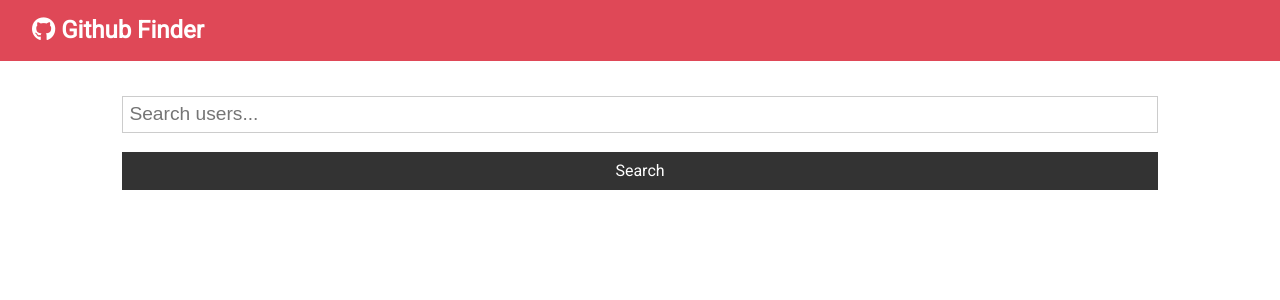
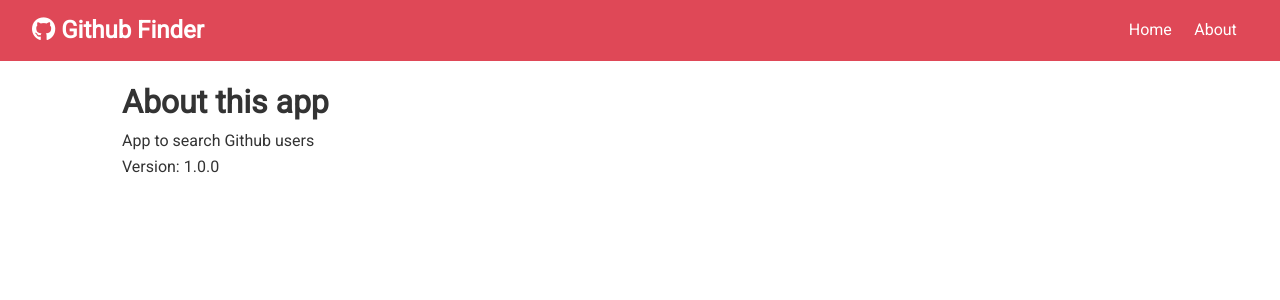
Before and after one commit to Wachrip/github-finder, a React (Create React App) app: page /about in a window 1280 px wide. Shown: the top 300 px of the page. Built offline with nearby package versions, Linux system fonts and the light colour scheme.

Commit message:
added router

```diff
--- a/package.json
+++ b/package.json
@@ -6,6 +6,7 @@
     "axios": "^0.19.0",
     "react": "^16.10.2",
     "react-dom": "^16.10.2",
+    "react-router-dom": "^5.1.2",
     "react-scripts": "3.2.0"
   },
   "scripts": {
--- a/src/App.js
+++ b/src/App.js
@@ -1,14 +1,18 @@
-import React, { Component } from 'react';
+import React, { Component, Fragment } from 'react';
+import { BrowserRouter as Router, Switch, Route } from 'react-router-dom'
 import axios from 'axios'
 import './App.css';
 import Navbar from './components/layout/Navbar'
 import Users from './components/users/Users'
 import Search from './components/users/Search'
+import Alert from './components/layout/Alert'
+import About from './components/pages/About'
 
 class App extends Component {
   state = {
     users: [],
-    loading: false
+    loading: false,
+    alert: null
   }
 
   searchUsers = async (text) => {
@@ -21,19 +25,37 @@ class App extends Component {
 
   clearUsers = () => this.setState({ users: [], loading: false})
 
+  setAlert = (msg, type) => {
+    this.setState({ alert: { msg: msg, type: type } })
+
+    setTimeout(() => this.setState({ alert: null }), 5000)
+  }
+
   render() {
     const { loading, users } = this.state
     return (
+      <Router>
         <div className='App'>
             <Navbar />
             <div className="container">
+              <Alert alert={this.state.alert}/>
+              <Switch>
+                <Route exact path='/' render={props => (
+                  <Fragment>
                     <Search
                     searchUsers={this.searchUsers}
                     clearUsers={ this.clearUsers }
-            showClear={ users.length > 0 ? true : false }/>
+                    showClear={ users.length > 0 ? true : false }
+                    setAlert={this.setAlert}/>
+
                     <Users loading={ loading } users={ users }/>
+                  </Fragment>
+                )} />
+                <Route exact path='/about' component={About}/>
+              </Switch>
             </div>
         </div>
+      </Router>
     );
   }
 }
--- /dev/null
+++ b/src/components/layout/Alert.js
@@ -0,0 +1,13 @@
+import React from 'react'
+
+const Alert = ({ alert }) => {
+  return (
+    alert !== null && (
+      <div className={`alert alert-${alert.type}`}>
+        <i className="fas fa-info-circle"/> {alert.msg}
+      </div>
+    )
+  )
+}
+
+export default Alert
--- a/src/components/layout/Navbar.js
+++ b/src/components/layout/Navbar.js
@@ -1,5 +1,6 @@
 import React from 'react'
 import PropTypes from 'prop-types'
+import { Link } from 'react-router-dom'
 
 const Navbar = ({ icon, title }) => {
     return (
@@ -7,6 +8,14 @@ const Navbar = ({ icon, title }) => {
         <h1>
           <i className={icon}/> {title}
         </h1>
+        <ul>
+          <li>
+            <Link to ='/'>Home</Link>
+          </li>
+          <li>
+            <Link to='/about'>About</Link>
+          </li>
+        </ul>
       </nav>
     )
 }
--- /dev/null
+++ b/src/components/pages/About.js
@@ -0,0 +1,13 @@
+import React, {Fragment} from 'react'
+
+const About = () => {
+  return (
+    <Fragment>
+      <h1>About this app</h1>
+      <p>App to search Github users</p>
+      <p>Version: 1.0.0</p>
+    </Fragment>
+  )
+}
+
+export default About
--- a/src/components/users/Search.js
+++ b/src/components/users/Search.js
@@ -10,14 +10,20 @@ export class Search extends Component {
     searchUsers: PropTypes.func.isRequired,
     clearUsers: PropTypes.func.isRequired,
     showClear: PropTypes.bool.isRequired,
+    setAlert: PropTypes.func.isRequired,
   }
 
   onChange = (e) => this.setState({ [e.target.name]: e.target.value })
 
   onSubmit = (e) => {
     e.preventDefault()
-    this.props.searchUsers(this.state.text)
-    this.setState({ text: '' })
+    if(this.state.text === '') {
+      this.props.setAlert('Please enter smth', 'light')
+    }
+    else {
+      this.props.searchUsers(this.state.text)
+      this.setState({ text: '' })
+    }
   }
 
   render() {
@@ -37,6 +43,7 @@ export class Search extends Component {
           type="submit"
           value="Search"
           className="btn btn-dark btn-block"/>
+
         </form>
         { showClear &&
           <button className="btn btn-light btn-block" onClick={clearUsers}>Clear</button> }
```
Also changed, not shown: 1 other file (tests, documents, lock files or other folders). Lines whose indentation alone changed are shown as unchanged.
